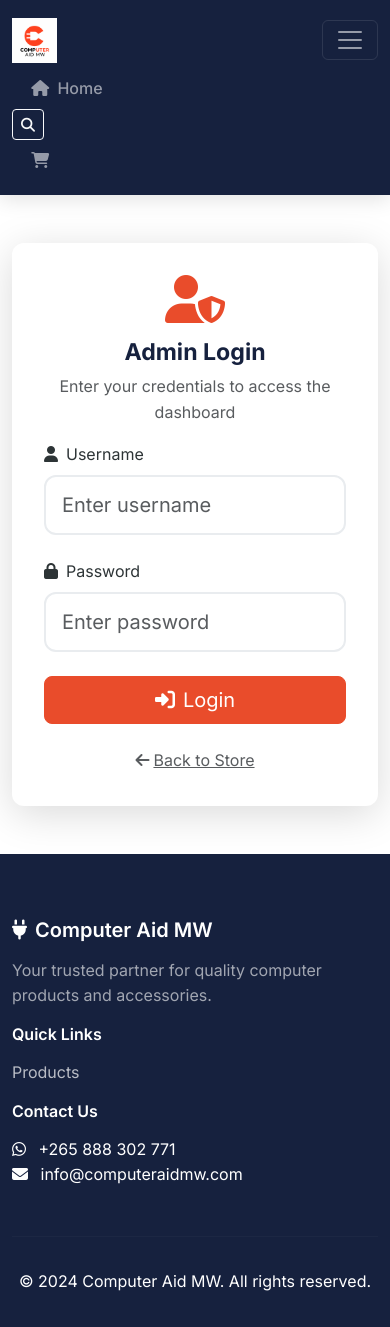
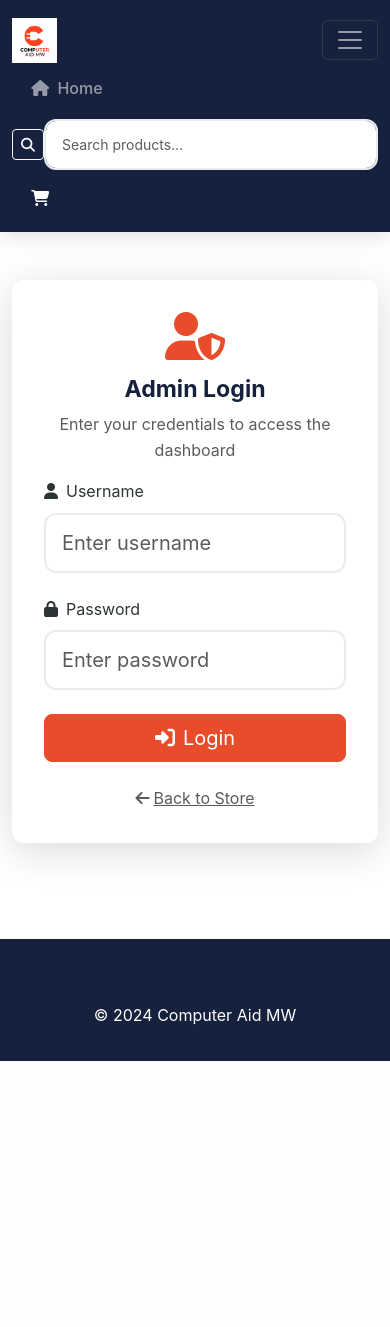
Before and after one commit to CedricNgendahimana/product-showcase, a Flask app: a page that uses templates/base.html in a window 390 px wide, after a click that opens the changed part. After the commit the page ends 1061 px from the top, so only its background shows below. Run offline with Flask 3, Linux system fonts and the light colour scheme.

Commit message:
Responsive animated sliding search next to icon

```diff
--- a/templates/base.html
+++ b/templates/base.html
@@ -5,25 +5,56 @@
     <meta name="viewport" content="width=device-width, initial-scale=1.0">
     <title>{% block title %}Computer Aid MW{% endblock %}</title>
 
-    <link rel="icon" type="image/x-icon" href="{{ url_for('static', filename='favicon.ico') }}">
+    <link rel="icon" href="{{ url_for('static', filename='favicon.ico') }}">
     <link href="https://cdn.jsdelivr.net/npm/bootstrap@5.3.2/dist/css/bootstrap.min.css" rel="stylesheet">
     <link href="https://cdnjs.cloudflare.com/ajax/libs/font-awesome/6.5.1/css/all.min.css" rel="stylesheet">
-    <link href="https://fonts.googleapis.com/css2?family=Inter:wght@300;400;500;600;700;800&display=swap" rel="stylesheet">
     <link href="{{ url_for('static', filename='css/style.css') }}" rel="stylesheet">
+
+    <!-- SEARCH SLIDE STYLE -->
+    <style>
+        .search-wrapper {
+            display: flex;
+            align-items: center;
+            position: relative;
+        }
+
+        .search-input {
+            width: 0;
+            opacity: 0;
+            margin-left: 0;
+            transition: all 0.3s ease;
+            overflow: hidden;
+        }
+
+        .search-wrapper.active .search-input {
+            width: 200px;
+            opacity: 1;
+            margin-left: 8px;
+        }
+
+        @media (max-width: 991px) {
+            .search-input {
+                width: 100% !important;
+                opacity: 1 !important;
+                margin-left: 0 !important;
+            }
+
+            .search-wrapper {
+                width: 100%;
+                margin-top: 10px;
+            }
+        }
+    </style>
 </head>
 
 <body>
 
-<!-- ================= NAVBAR ================= -->
 <nav class="navbar navbar-expand-lg navbar-dark sticky-top">
     <div class="container">
 
         <!-- LOGO -->
-        <a class="navbar-brand d-flex align-items-center" href="{{ url_for('home') }}">
-            <img src="{{ url_for('static', filename='images/logo.png') }}"
-                 alt="Computer Aid MW"
-                 height="45"
-                 class="me-2">
+        <a class="navbar-brand" href="{{ url_for('home') }}">
+            <img src="{{ url_for('static', filename='images/logo.png') }}" height="45">
         </a>
 
         <!-- TOGGLER -->
@@ -36,7 +67,7 @@
         <!-- NAV -->
         <div class="collapse navbar-collapse" id="navbarNav">
 
-            <!-- LEFT -->
+            <!-- LEFT (DESKTOP) -->
             <ul class="navbar-nav me-auto">
                 <li class="nav-item">
                     <a class="nav-link" href="{{ url_for('home') }}">
@@ -45,35 +76,30 @@
                 </li>
             </ul>
 
-            <!-- 🔍 SEARCH (CLICK TO OPEN) -->
-            <div class="position-relative me-3">
+            <!-- RIGHT (DESKTOP + MOBILE DROPDOWN) -->
+            <div class="d-flex flex-column flex-lg-row align-items-lg-center gap-2 ms-lg-auto">
 
-                <!-- SEARCH ICON -->
-                <button id="searchToggle"
+                <!-- 🔍 SEARCH -->
+                <div class="search-wrapper" id="searchWrapper">
+                    <button class="btn btn-sm btn-outline-light"
                             type="button"
-                        class="btn btn-sm btn-outline-light">
+                            id="searchToggle">
                         <i class="fas fa-search"></i>
                     </button>
 
-                <!-- SEARCH INPUT -->
-                <form id="searchForm"
-                      method="GET"
+                    <form method="GET"
                           action="{{ url_for('search') }}"
-                      class="position-absolute end-0 mt-2 d-none"
-                      style="min-width: 220px; z-index: 1000;">
-                    <input class="form-control form-control-sm"
-                           type="search"
+                          class="search-input">
+                        <input type="search"
                                name="q"
-                           placeholder="Search products..."
-                           autofocus>
+                               class="form-control form-control-sm"
+                               placeholder="Search products...">
                     </form>
-
                 </div>
 
                 <!-- 🛒 CART -->
-            <ul class="navbar-nav">
-                <li class="nav-item position-relative">
-                    <a class="nav-link" href="{{ url_for('view_cart') }}">
+                <a href="{{ url_for('view_cart') }}"
+                   class="nav-link position-relative text-white">
                     <i class="fas fa-shopping-cart"></i>
 
                     {% if cart_count and cart_count > 0 %}
@@ -82,120 +108,58 @@
                     </span>
                     {% endif %}
                 </a>
-                </li>
-            </ul>
 
+            </div>
         </div>
     </div>
 </nav>
 
-<!-- ================= FLASH MESSAGES ================= -->
+<!-- FLASH -->
 {% with messages = get_flashed_messages(with_categories=true) %}
 {% if messages %}
 <div class="container mt-3">
     {% for category, message in messages %}
-    <div class="alert alert-{{ category }} alert-dismissible fade show modern-alert" role="alert">
+    <div class="alert alert-{{ category }} alert-dismissible fade show">
         {{ message }}
-        <button type="button" class="btn-close" data-bs-dismiss="alert"></button>
+        <button class="btn-close" data-bs-dismiss="alert"></button>
     </div>
     {% endfor %}
 </div>
 {% endif %}
 {% endwith %}
 
-<!-- ================= MAIN CONTENT ================= -->
-<main id="page-transition" class="page-transition">
+<main id="page-transition">
     {% block content %}{% endblock %}
 </main>
 
-<!-- ================= FOOTER ================= -->
-<footer class="footer mt-auto">
-    <div class="container">
-        <div class="row">
-
-            <div class="col-md-6">
-                <h5>
-                    <i class="fas fa-plug me-2"></i>Computer Aid MW
-                </h5>
-                <p class="text-muted">
-                    Your trusted partner for quality computer products and accessories.
-                </p>
-            </div>
-
-            <div class="col-md-3">
-                <h6>Quick Links</h6>
-                <ul class="list-unstyled">
-                    <li>
-                        <a href="{{ url_for('home') }}">Products</a>
-                    </li>
-                </ul>
-            </div>
-
-            <div class="col-md-3">
-                <h6>Contact Us</h6>
-                <ul class="list-unstyled">
-                    <li>
-                        <i class="fab fa-whatsapp me-2"></i> +265 888 302 771
-                    </li>
-                    <li>
-                        <i class="fas fa-envelope me-2"></i> info@computeraidmw.com
-                    </li>
-                </ul>
-            </div>
-
-        </div>
-
-        <hr>
-
-        <div class="text-center">
-            <p class="mb-0">
-                &copy; 2024 Computer Aid MW. All rights reserved.
-            </p>
-        </div>
+<footer class="footer mt-5">
+    <div class="container text-center">
+        <p class="mb-0">&copy; 2024 Computer Aid MW</p>
     </div>
 </footer>
 
-<!-- ================= SCRIPTS ================= -->
 <script src="https://cdn.jsdelivr.net/npm/bootstrap@5.3.2/dist/js/bootstrap.bundle.min.js"></script>
-<script src="{{ url_for('static', filename='js/main.js') }}"></script>
 
 <!-- SEARCH TOGGLE SCRIPT -->
 <script>
 const toggle = document.getElementById("searchToggle");
-const form = document.getElementById("searchForm");
+const wrapper = document.getElementById("searchWrapper");
 
-if (toggle && form) {
+if (toggle && wrapper) {
     toggle.addEventListener("click", e => {
         e.stopPropagation();
-        form.classList.toggle("d-none");
-        const input = form.querySelector("input");
+        wrapper.classList.toggle("active");
+        const input = wrapper.querySelector("input");
         if (input) input.focus();
     });
 
     document.addEventListener("click", e => {
-        if (!form.contains(e.target) && !toggle.contains(e.target)) {
-            form.classList.add("d-none");
+        if (!wrapper.contains(e.target)) {
+            wrapper.classList.remove("active");
         }
     });
 }
 </script>
 
-<!-- PAGE TRANSITION -->
-<script>
-document.querySelectorAll("a").forEach(link => {
-  link.addEventListener("click", e => {
-    if (link.target === "_blank" || link.href.includes("#")) return;
-
-    e.preventDefault();
-    const page = document.getElementById("page-transition");
-    if (page) page.style.opacity = 0;
-
-    setTimeout(() => {
-      window.location = link.href;
-    }, 200);
-  });
-});
-</script>
-
 </body>
 </html>
```
Lines whose indentation alone changed are shown as unchanged.
